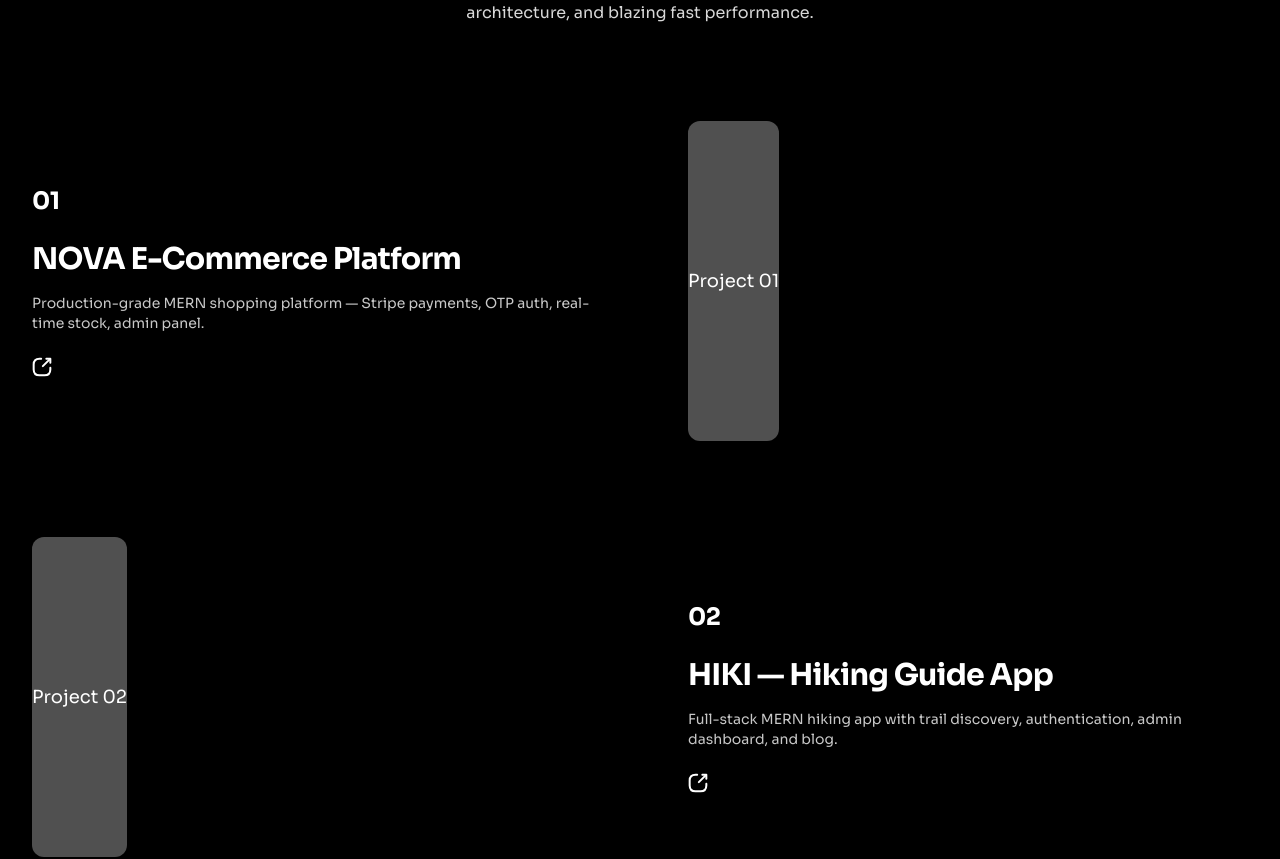
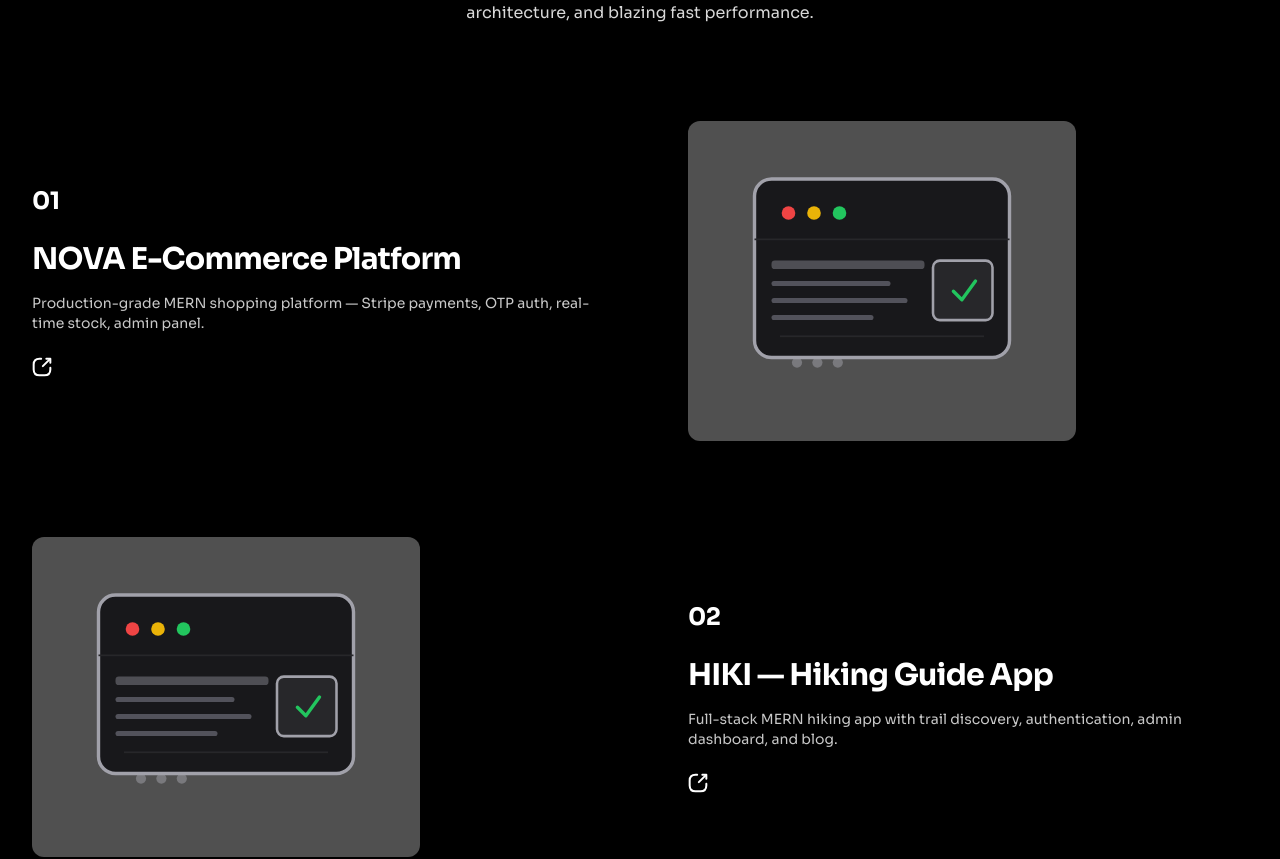
Before and after one commit to Qaziaaaa/portfolio-website, a Next.js app: page / in a window 1280 px wide. Shown: the part 3687-4546 px from the top of the page. Built offline with nearby package versions, Linux system fonts and the light colour scheme.

Commit message:
Replace project placeholders with universal SVG design

```diff
--- a/src/components/Projects.tsx
+++ b/src/components/Projects.tsx
@@ -1,3 +1,23 @@
+const projectSvg = (
+  <svg viewBox="0 0 200 160" className="w-full h-full p-6" fill="none" xmlns="http://www.w3.org/2000/svg">
+    <rect x="25" y="20" width="150" height="105" rx="10" stroke="#a1a1aa" strokeWidth="2" fill="#18181b" />
+    <circle cx="45" cy="40" r="4" fill="#ef4444" />
+    <circle cx="60" cy="40" r="4" fill="#eab308" />
+    <circle cx="75" cy="40" r="4" fill="#22c55e" />
+    <rect x="25" y="55" width="150" height="1" fill="#27272a" />
+    <rect x="35" y="68" width="90" height="5" rx="2" fill="#a1a1aa" opacity="0.4" />
+    <rect x="35" y="80" width="70" height="3" rx="1.5" fill="#52525b" />
+    <rect x="35" y="90" width="80" height="3" rx="1.5" fill="#52525b" />
+    <rect x="35" y="100" width="60" height="3" rx="1.5" fill="#52525b" />
+    <rect x="130" y="68" width="35" height="35" rx="4" stroke="#a1a1aa" strokeWidth="1.5" fill="#27272a" />
+    <path d="M142 86L147 91L155 80" stroke="#22c55e" strokeWidth="2" strokeLinecap="round" strokeLinejoin="round" />
+    <rect x="40" y="112" width="120" height="1" fill="#27272a" />
+    <circle cx="50" cy="128" r="3" fill="#a1a1aa" opacity="0.5" />
+    <circle cx="62" cy="128" r="3" fill="#a1a1aa" opacity="0.5" />
+    <circle cx="74" cy="128" r="3" fill="#a1a1aa" opacity="0.5" />
+  </svg>
+)
+
 const projects = [
   {
     num: '01',
@@ -5,6 +25,7 @@ const projects = [
     desc: 'Production-grade MERN shopping platform — Stripe payments, OTP auth, real-time stock, admin panel.',
     reversed: false,
     link: 'https://ecommerce-store-one-ochre.vercel.app/',
+    svg: projectSvg,
   },
   {
     num: '02',
@@ -12,6 +33,7 @@ const projects = [
     desc: 'Full-stack MERN hiking app with trail discovery, authentication, admin dashboard, and blog.',
     reversed: true,
     link: 'https://hiking-app-puce.vercel.app/',
+    svg: projectSvg,
   },
   {
     num: '03',
@@ -19,6 +41,7 @@ const projects = [
     desc: 'Futuristic cyberpunk OS-inspired developer portfolio with cinematic animations.',
     reversed: false,
     link: 'https://qazixcode.netlify.app/',
+    svg: projectSvg,
   },
 ]
 
@@ -54,8 +77,8 @@ export default function Projects() {
             </div>
             <div className="mt-12 sm:mt-16 lg:mt-0">
               <div className="mx-4 md:mx-2 lg:relative lg:m-0 lg:h-full lg:px-0">
-                <div className="w-full rounded-xl shadow-2xl ring-1 ring-black ring-opacity-5 lg:absolute lg:left-0 lg:h-full lg:w-auto lg:max-w-none bg-zinc-800 flex items-center justify-center" style={{ minHeight: '200px' }}>
-                  <span className="text-white text-lg">Project {proj.num}</span>
+                <div className="w-full rounded-xl shadow-2xl ring-1 ring-black ring-opacity-5 lg:absolute lg:left-0 lg:h-full lg:w-auto lg:max-w-none bg-zinc-800 flex items-center justify-center overflow-hidden" style={{ minHeight: '200px' }}>
+                  {proj.svg}
                 </div>
               </div>
             </div>
```
